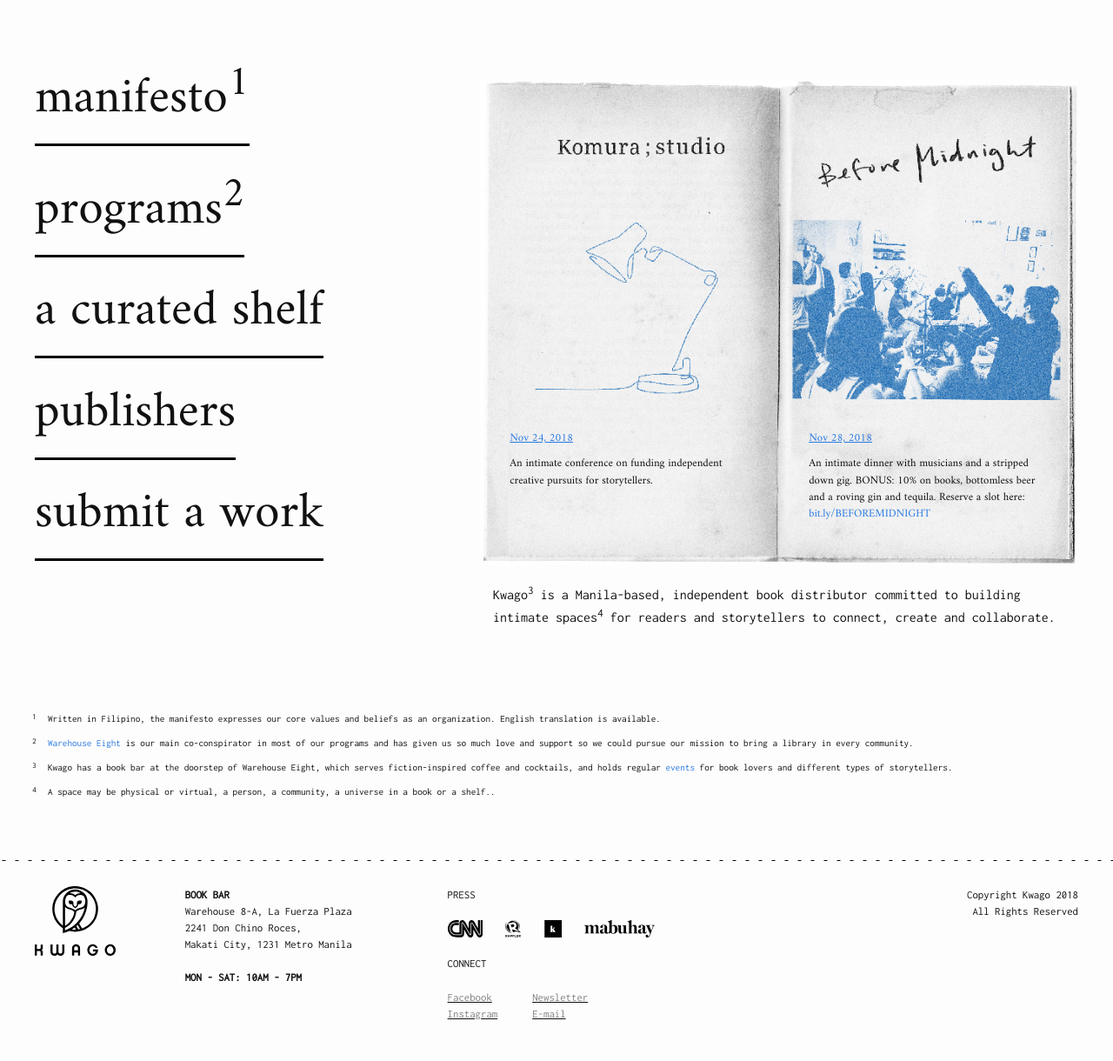
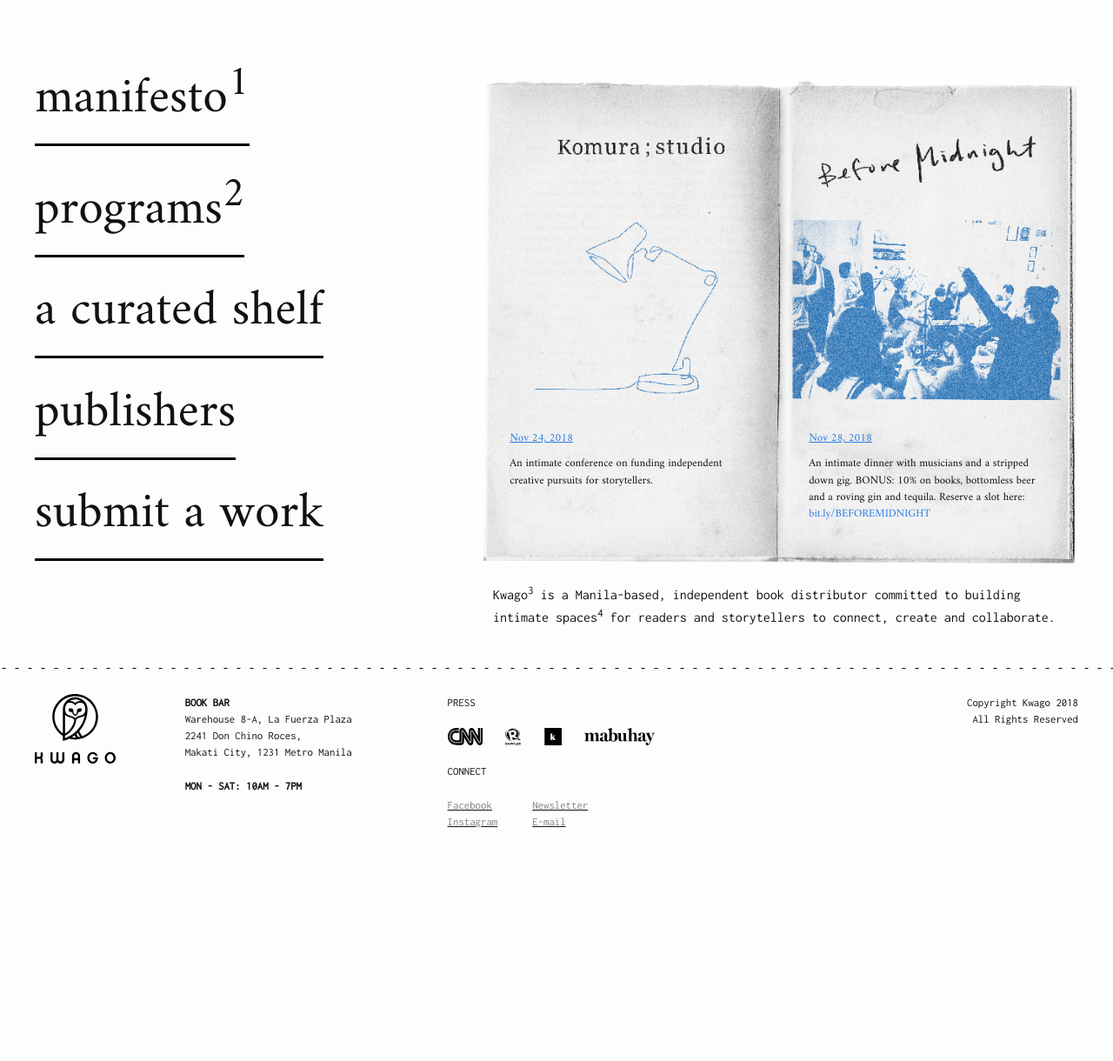
Before and after one commit to patsylala/kwago-siteleaf, a Jekyll site: the page built from index.md, in a window 1280 px wide. Shown: the whole page at 87% size. Built offline with Jekyll 4.4.1, drawn with Linux system fonts in a browser that asks for light colours; after the commit the page ends 1000 px from its top, so only the background shows below that.

Commit message:
Updated Index

```diff
--- a/index.md
+++ b/index.md
@@ -48,20 +49,3 @@
     </div>
   </div>
 </div>
-
-<div class="foot-notes">
-  <ul>
-    <li>
-      <sup>1</sup>Written in Filipino, the manifesto expresses our core values and beliefs as an organization. English translation is available.
-    </li>
-    <li>
-      <sup>2</sup><a href="http://warehouse-eight.com">Warehouse Eight</a> is our main co-conspirator in most of our programs and has given us so much love and support so we could pursue our mission to bring a library in every community.
-    </li>
-    <li>
-      <sup>3</sup>Kwago has a book bar at the doorstep of Warehouse Eight, which serves fiction-inspired coffee and cocktails, and holds regular <a href="https://www.facebook.com/pg/isipkwago/events/">events</a> for book lovers and different types of storytellers.
-    </li>
-    <li>
-      <sup>4</sup>A space may be physical or virtual, a person, a community, a universe in a book or a shelf..
-    </li>
-  </ul>
-</div>
```
Also changed, not shown: other parts of index.md (+1 -0 lines).
